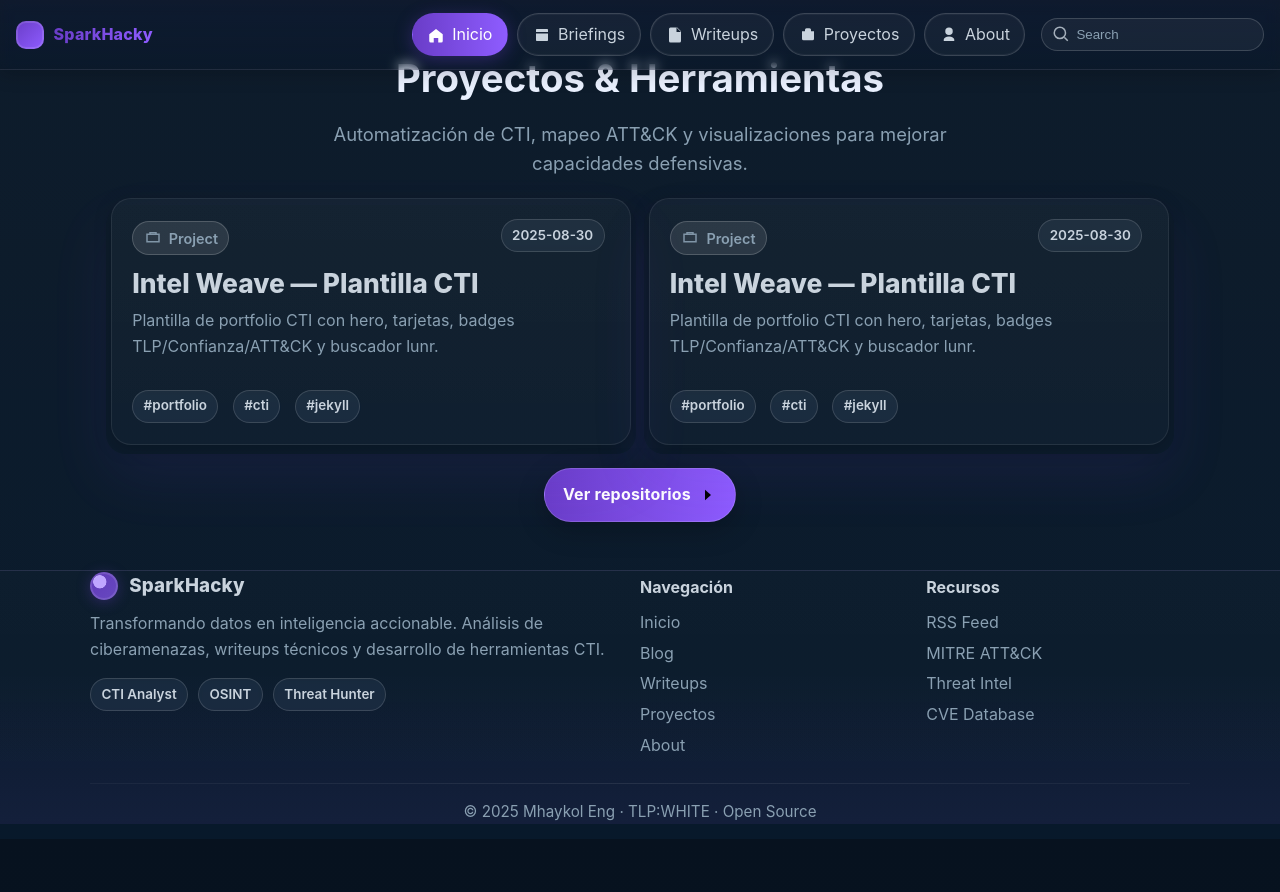
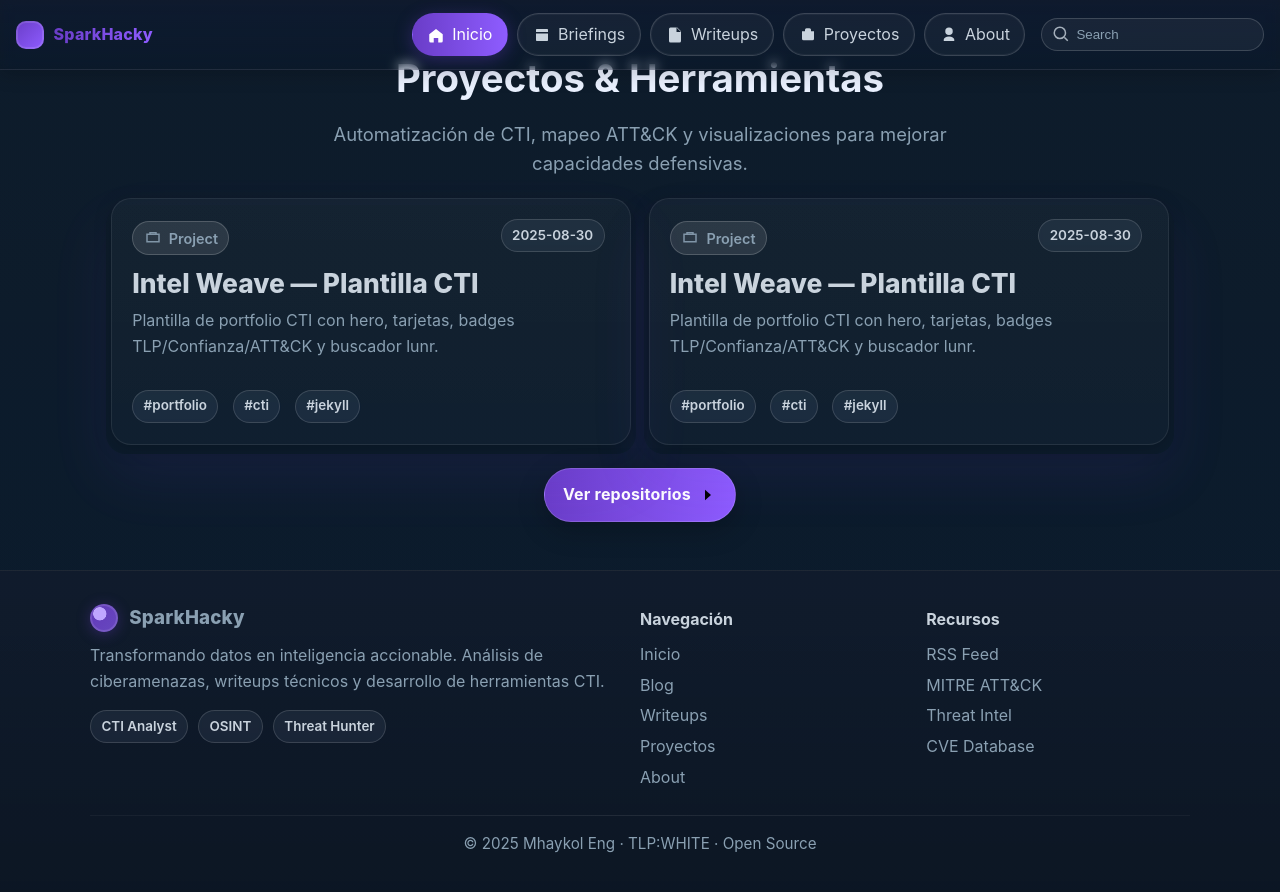
Before and after one commit to Sparkhacky/sparkhacky.github.io, a Jekyll site: the page built from index.html, in a window 1280 px wide and 900 px high, scrolled down 2049 px. Shown: the top 892 px of the window. Built offline with Jekyll 4.4.1, drawn with Linux system fonts in a browser that asks for light colours; before the commit the page ends 2888 px from its top, so only the background shows below that.

Commit message:
Update design.css

```diff
--- a/assets/css/design.css
+++ b/assets/css/design.css
@@ -338,13 +338,13 @@ a:hover, .site-nav a:hover, .pill-nav:hover, .btn:hover{ text-decoration:none }
 /* ========================================================================== */
 /* 12) FOOTER (estilo Lovable)                                                */
 /* ========================================================================== */
-.site-footer{
+.site-footer {
   border-top:1px solid rgba(255,255,255,.08);
- padding-bottom: 1.4rem 1rem 1.2rem;  /* compacto */
-  background:
-    linear-gradient(0deg,rgba(106,61,200,.09),rgba(106,61,200,0) 60%),
-    linear-gradient(180deg,rgba(255,255,255,.02),rgba(255,255,255,.01));
+  padding: 2rem 1rem 1.8rem;   /* más aire */
+  color: var(--ink-2);
+  background: linear-gradient(180deg, rgba(18,28,45,.78), rgba(12,22,35,.95));
 }
+
 .footer-top{
   display:grid; grid-template-columns:2fr 1fr 1fr; gap:1.4rem; /* compacto */
   max-width:var(--maxw); margin:0 auto 1.2rem;
```
